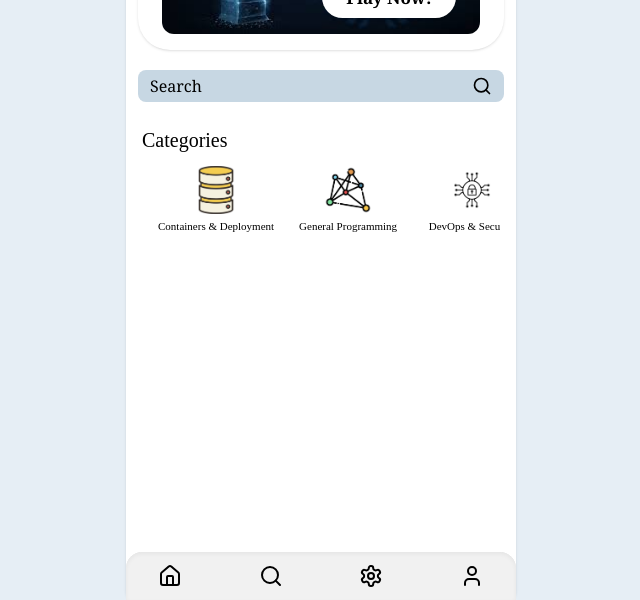
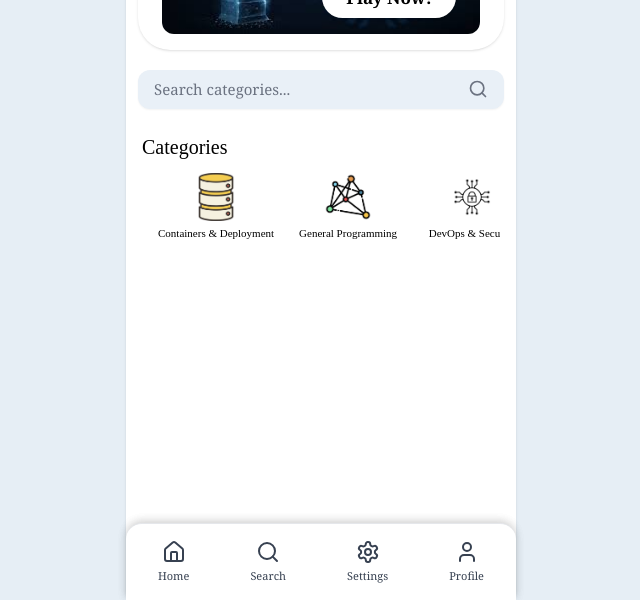
Before and after one commit to lindseyveneziano/Quizette, a React (Vite) app: page /home in a window 1280 px wide. Shown: the part 200-800 px from the top of the page, without its empty margins (319-959 px from the left). Built offline with nearby package versions, Linux system fonts and the light colour scheme; no server answers.

Commit message:
Updated UI! -A

```diff
--- a/src/Components/CategoriesSection.jsx
+++ b/src/Components/CategoriesSection.jsx
@@ -7,34 +7,39 @@ import aiIcon from "../assets/ai.png";
 import { useNavigate } from "react-router-dom";
 import useQuizState from "../context/useQuizState";
 
-// Display label = what users see
-// apiValue = what QuizAPI expects
+// Category data
 const categories = [
-  { label: "Containers & Deployment", apiValue: "Containers & Deployment", icon: dbIcon }, // previously SQL
+  { label: "Containers & Deployment", apiValue: "Containers & Deployment", icon: dbIcon },
   { label: "General Programming", apiValue: "General Programming", icon: algoIcon },
   { label: "DevOps & Security", apiValue: "DevOps & Security", icon: cyberIcon },
   { label: "Linux Essentials", apiValue: "Linux Essentials", icon: dataIcon },
   { label: "JavaScript Frameworks", apiValue: "JavaScript Frameworks", icon: aiIcon },
 ];
 
-
-
-const CategoriesSection = () => {
+const CategoriesSection = ({ searchQuery }) => {
   const navigate = useNavigate();
   const { setSelectedCategory } = useQuizState();
 
   const handleClick = (category) => {
-    setSelectedCategory(category.apiValue); // passing the apiValue (e.g., "SQL", "Code", etc.)
+    setSelectedCategory(category.apiValue);
     navigate("/levels");
   };
+
+  const filtered = categories.filter((cat) =>
+    cat.label.toLowerCase().includes(searchQuery.toLowerCase())
+  );
 
   return (
     <div className="mt-3">
       <h2 className="text-xl font-normal text-black font-['Times_New_Roman'] mb-3">
         Categories
       </h2>
+
+      {filtered.length === 0 ? (
+        <p className="text-sm text-gray-500 px-4">No matching categories found.</p>
+      ) : (
         <div className="flex gap-6 overflow-x-auto px-4 scroll-smooth">
-      {categories.map((cat, i) => (
+          {filtered.map((cat, i) => (
             <button
               key={i}
               className="flex flex-col items-center flex-shrink-0 min-w-[100px] text-center focus:outline-none"
@@ -51,6 +56,7 @@ const CategoriesSection = () => {
             </button>
           ))}
         </div>
+      )}
     </div>
   );
 };
--- a/src/Components/Dashboard.jsx
+++ b/src/Components/Dashboard.jsx
@@ -15,6 +15,7 @@ import LevelSelectModal from "./LevelSelectModal";
 const Dashboard = () => {
   const [isModalOpen, setIsModalOpen] = useState(false);
   const [userData, setUserData] = useState(null);
+  const [searchQuery, setSearchQuery] = useState(""); // 💡 new line
   const { setSelectedLevel, setSelectedCategory } = useQuizState();
   const navigate = useNavigate();
 
@@ -69,10 +70,13 @@ const Dashboard = () => {
             profileImage={userData?.profileImage}
             onPlayClick={() => setIsModalOpen(true)}
           />
-          <SearchBar />
+
+          <SearchBar value={searchQuery} onChange={setSearchQuery} /> {/* 🔍 */}
+
           <div className="category-scroll px-1">
-            <CategoriesSection />
+            <CategoriesSection searchQuery={searchQuery} /> {/* 🔍 */}
           </div>
+
           {userData && (
             <div className="mt-[-10px]">
               <RecentActivities />
--- a/src/Components/Footer.jsx
+++ b/src/Components/Footer.jsx
@@ -6,19 +6,22 @@ const Footer = () => {
   const navigate = useNavigate();
 
   return (
-    <div className="fixed bottom-0 left-1/2 transform -translate-x-1/2 w-[390px] bg-[#F1F1F1] py-3 px-8 flex justify-between items-center rounded-t-2xl shadow-inner z-50">
-      <button onClick={() => navigate("/home")} className="flex flex-col items-center text-black">
-        <Home className="w-6 h-6" />
-      </button>
-      <button onClick={() => navigate("/search")} className="flex flex-col items-center text-black">
-        <Search className="w-6 h-6" />
-      </button>
-      <button onClick={() => navigate("/settings")} className="flex flex-col items-center text-black">
-        <Settings className="w-6 h-6" />
-      </button>
-      <button onClick={() => navigate("/profile")} className="flex flex-col items-center text-black">
-        <User className="w-6 h-6" />
-      </button>
+    <div className="fixed bottom-0 left-1/2 transform -translate-x-1/2 w-[390px] bg-white py-4 px-8 flex justify-between items-center rounded-t-2xl shadow-[0_-2px_10px_rgba(0,0,0,0.1)] z-50 border-t border-gray-200">
+      {[
+        { icon: <Home className="w-6 h-6" />, label: "Home", route: "/home" },
+        { icon: <Search className="w-6 h-6" />, label: "Search", route: "/search" },
+        { icon: <Settings className="w-6 h-6" />, label: "Settings", route: "/settings" },
+        { icon: <User className="w-6 h-6" />, label: "Profile", route: "/profile" },
+      ].map((item, idx) => (
+        <button
+          key={idx}
+          onClick={() => navigate(item.route)}
+          className="flex flex-col items-center text-gray-700 hover:text-black transition duration-200"
+        >
+          {item.icon}
+          <span className="text-[11px] mt-1 font-medium">{item.label}</span>
+        </button>
+      ))}
     </div>
   );
 };
--- a/src/Components/QuestionCard.jsx
+++ b/src/Components/QuestionCard.jsx
@@ -33,14 +33,14 @@ const QuestionCard = ({
   };
 
   return (
-    <div className="w-full h-full gap-5 px-5 py-3 flex flex-col items-center justify-start font-times">
+    <div className="w-full h-full gap-6 px-5 py-4 flex flex-col items-center justify-start font-times">
       {/* Header badge */}
       <div className="flex flex-col items-center gap-2">
-        <div className="w-[110px] h-[110px] bg-[#C7D7E3] rounded-full flex flex-col justify-center items-center shadow">
-          <p className="text-xs font-semibold text-gray-700">
+        <div className="w-[140px] h-[140px] bg-[#C7D7E3] rounded-full flex flex-col justify-center items-center shadow px-3 text-center">
+          <p className="text-sm font-semibold text-gray-700 leading-tight">
             Level: {selectedLevel || "Beginner"}
           </p>
-          <p className="text-sm font-bold text-black text-center">
+          <p className="text-sm font-bold text-black leading-tight">
             {selectedCategory || "Category"}
           </p>
           {icon && (
--- a/src/Components/SearchBar.jsx
+++ b/src/Components/SearchBar.jsx
@@ -1,15 +1,19 @@
 import React from "react";
 import { Search } from "lucide-react";
 
-const SearchBar = () => {
+const SearchBar = ({ value, onChange }) => {
   return (
-    <div className="mt-2 bg-[#C7D7E3] rounded-lg flex items-center px-3 py-1 w-full">
-      <input
-        type="text"
-        placeholder="Search"
-        className="bg-transparent flex-1 outline-none text-base text-black placeholder-black"
-      />
-      <Search className="w-5 h-5 text-black" />
+    <div className="mt-2 w-full">
+      <div className="bg-[#E9F0F7] rounded-xl flex items-center px-4 py-2 shadow-sm focus-within:ring-2 focus-within:ring-blue-300 transition-all">
+        <input
+          type="text"
+          placeholder="Search categories..."
+          value={value}
+          onChange={(e) => onChange(e.target.value)}
+          className="bg-transparent flex-1 outline-none text-[15px] text-gray-800 placeholder-gray-500"
+        />
+        <Search className="w-5 h-5 text-gray-500" />
+      </div>
     </div>
   );
 };
--- a/src/pages/Quiz.jsx
+++ b/src/pages/Quiz.jsx
@@ -126,10 +126,10 @@ const Quiz = () => {
   }
 
   return (
-    <div className="min-h-screen bg-[#E6EEF5] flex justify-center items-center">
-      <div className="w-[390px] h-[812px] bg-white rounded-2xl shadow-lg p-6 font-serif">
+    <div className="min-h-screen bg-[#E6EEF5] flex justify-center items-center px-2 py-4">
+      <div className="w-[370px] max-h-[760px] bg-white rounded-2xl shadow-lg px-5 py-4 font-serif border-[3px] border-[#C7D7E3] overflow-hidden">
         {usedFallback && (
-          <div className="text-yellow-600 text-sm text-center mb-4 font-medium">
+          <div className="text-yellow-600 text-sm text-center mb-2 font-medium">
             ⚠ Using fallback questions due to API issue.
           </div>
         )}
```
Lines whose indentation alone changed are shown as unchanged.
